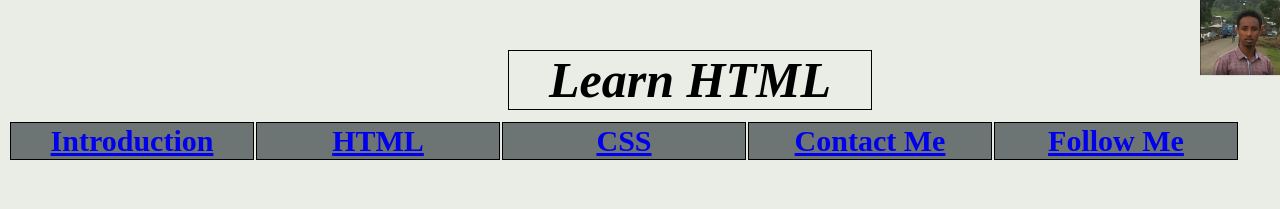
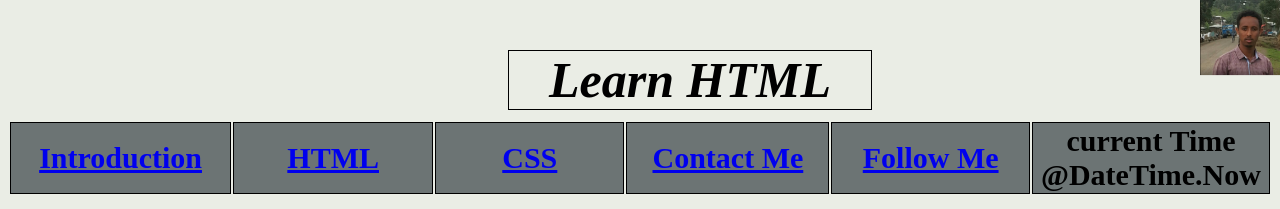
Before and after one commit to ibrahimendire/Ebrahim-Endris, a plain HTML site: page index.html in a window 1280 px wide. Shown: the top 209 px of the page. Drawn offline with Linux system fonts and the light colour scheme.

Commit message:
Update index.html

```diff
--- a/index.html
+++ b/index.html
@@ -13,6 +13,7 @@
             <th id="tb"><a href="#work">CSS</a> </th>
             <th id="tb"><a href="#contact">Contact Me</a></th>
             <th id="tb"><a href="#follow">Follow Me</a></th>
+            <th id="tb">current Time @DateTime.Now</th>
         </tr>
     </table>
 </head>
```
